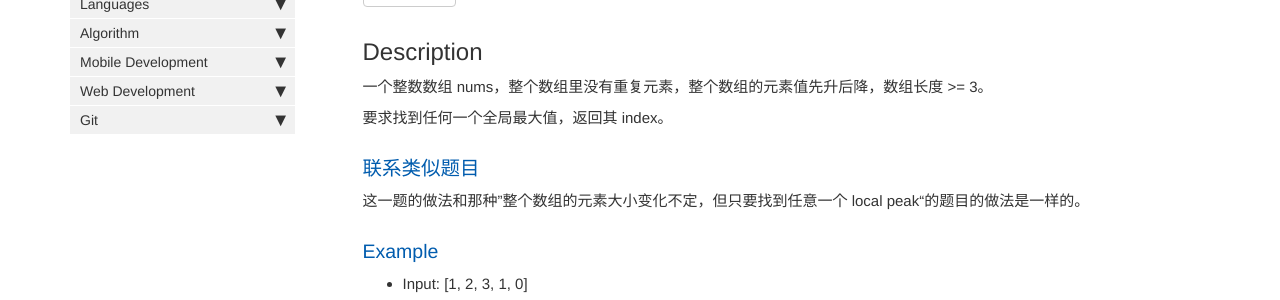
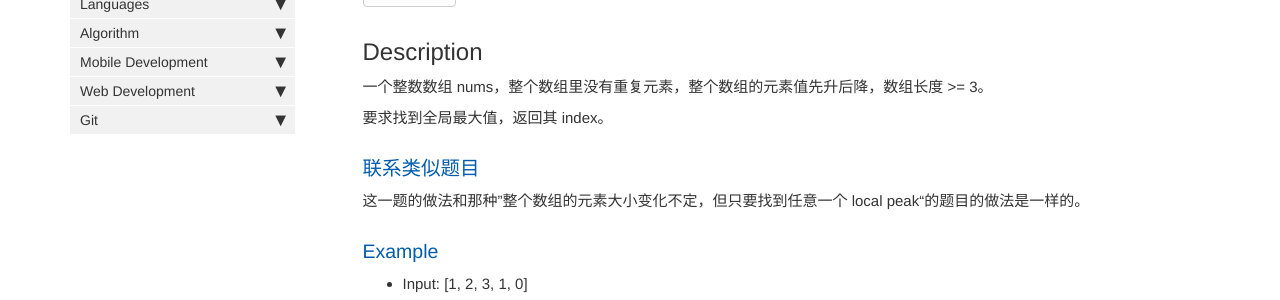
Before and after one commit to HungryOrc/hungryorc.github.io, a Jekyll site: the page built from pages/algorithm/algorithm_find_global_peak_in_A-shape_array.md, in a window 1280 px wide. Shown: the part 168-468 px from the top of the page. Built offline with Jekyll 4.4.1, drawn with Linux system fonts in a browser that asks for light colours; nearby versions of some CDN libraries; comment, search, counter and statistics services are not loaded.

Commit message:
Update algorithm_find_global_peak_in_A-shape_array.md

```diff
--- a/pages/algorithm/algorithm_find_global_peak_in_A-shape_array.md
+++ b/pages/algorithm/algorithm_find_global_peak_in_A-shape_array.md
@@ -12,7 +12,7 @@ toc: false
 ## Description
 一个整数数组 nums，整个数组里没有重复元素，整个数组的元素值先升后降，数组长度 >= 3。
 
-要求找到任何一个全局最大值，返回其 index。
+要求找到全局最大值，返回其 index。
 
 ### 联系类似题目
 这一题的做法和那种”整个数组的元素大小变化不定，但只要找到任意一个 local peak“的题目的做法是一样的。
```
